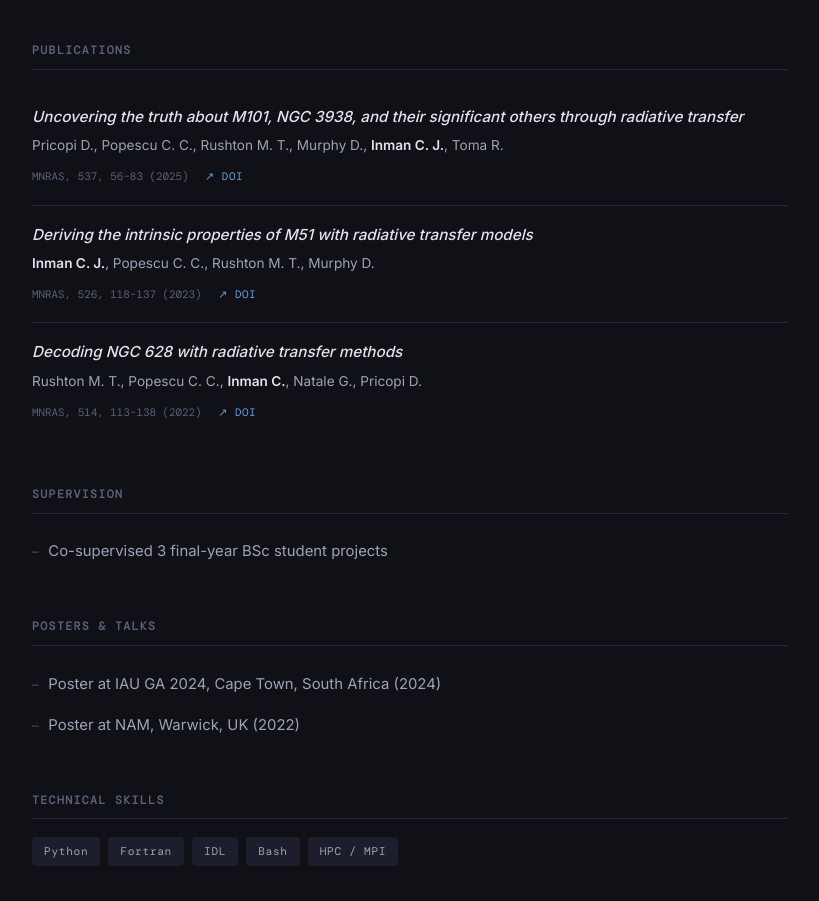
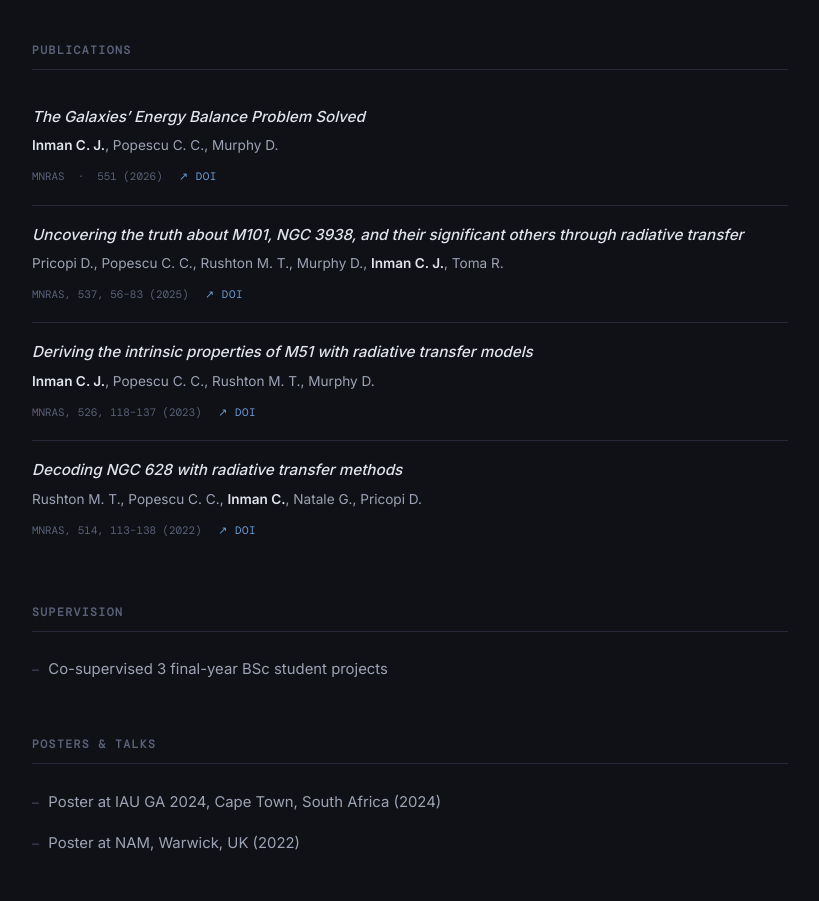
Before and after one commit to CJInman/CJInman.github.io, a plain HTML site: page cv.html in a window 1280 px wide. Shown: the part 854-1755 px from the top of the page, without its empty margins (230-1049 px from the left). Drawn offline with nearby package versions, Linux system fonts and the light colour scheme; a web font is replaced by a local one.

Commit message:
add Inman 2026 to publications in CV section

```diff
--- a/cv.html
+++ b/cv.html
@@ -290,6 +290,13 @@
     <h2>Publications</h2>
 
     <div class="pub-item">
+      <p class="pub-title-cv">The Galaxies’ Energy Balance Problem Solved</p>
+      <p class="pub-authors-cv"><strong>Inman C. J.</strong>, Popescu C. C., Murphy D.</p>
+      <span class="pub-journal-cv">MNRAS &nbsp;·&nbsp; 551 (2026)</span>
+      <a class="pub-doi" href="https://doi.org/10.1093/mnras/stag1342" target="_blank" rel="noopener">↗ DOI</a>
+    </div>
+
+    <div class="pub-item">
       <p class="pub-title-cv">Uncovering the truth about M101, NGC 3938, and their significant others through radiative transfer</p>
       <p class="pub-authors-cv">Pricopi D., Popescu C. C., Rushton M. T., Murphy D., <strong>Inman C. J.</strong>, Toma R.</p>
       <span class="pub-journal-cv">MNRAS, 537, 56–83 (2025)</span>
```
